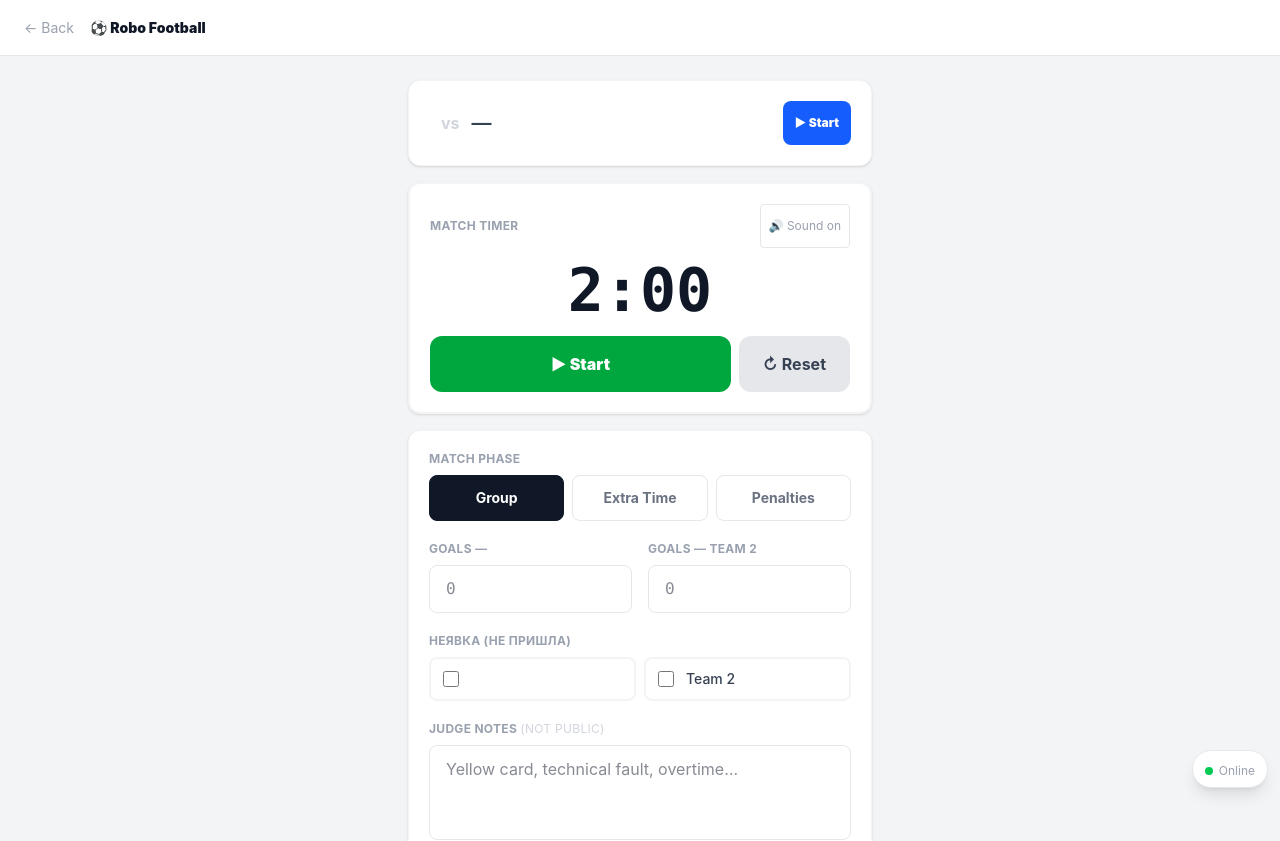
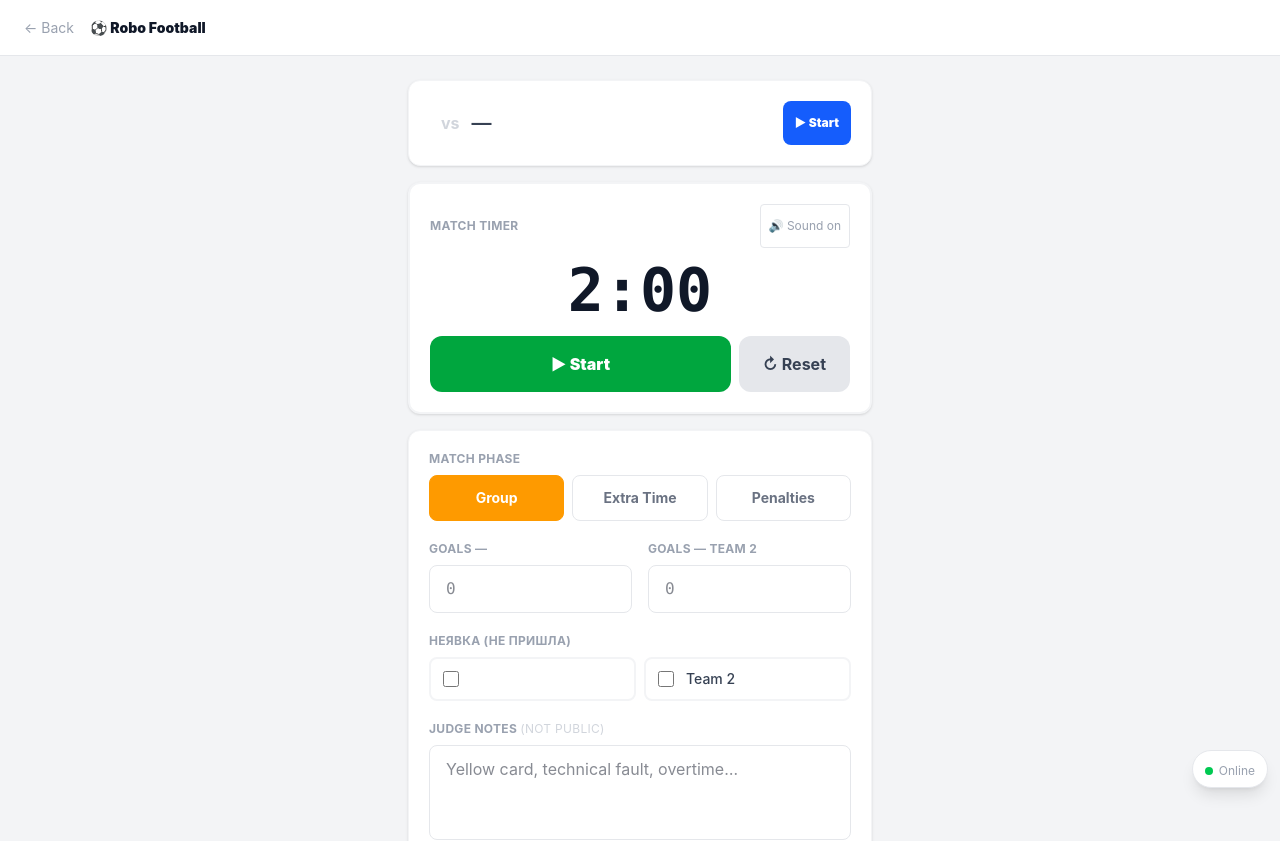
Before and after one commit to Makhkambek/StartUpFest, a Next.js app: page /judges/d/record/1 in a window 1280 px wide. Shown: the top 841 px of the page. Built offline with nearby package versions, Linux system fonts and the light colour scheme; no server answers.

Commit message:
fix: timer Start marks match active + visible phase tab selection in dark mode

```diff
--- a/src/app/judges/c/record/[id]/page.tsx
+++ b/src/app/judges/c/record/[id]/page.tsx
@@ -182,7 +182,7 @@ export default function RecordCPage() {
         </div>
 
         {/* Timer (3 min fight — rulebook §5.2) */}
-        <MatchTimer duration={180} />
+        <MatchTimer duration={180} onStart={() => { if (matchStatus === 'pending') updateMatchStatus('active') }} />
 
 
         {/* Form */}
--- a/src/app/judges/d/record/[id]/page.tsx
+++ b/src/app/judges/d/record/[id]/page.tsx
@@ -193,7 +193,7 @@ export default function RecordDPage() {
         </div>
 
         {/* Timer (2 min half) */}
-        <MatchTimer duration={120} />
+        <MatchTimer duration={120} onStart={() => { if (matchStatus === 'pending') updateMatchStatus('active') }} />
 
         {/* Form */}
         <div className="bg-white dark:bg-zinc-900 rounded-xl border border-gray-100 dark:border-zinc-800 shadow-sm p-5 space-y-5">
@@ -207,7 +207,7 @@ export default function RecordDPage() {
                 { value: 'penalties', label: 'Penalties' },
               ] as const).map(p => (
                 <button key={p.value} onClick={() => setMatchPhase(p.value)}
-                  className={`flex-1 py-3 rounded-lg text-sm font-bold border transition-colors ${matchPhase === p.value ? 'bg-gray-900 text-white border-gray-900' : 'border-gray-200 dark:border-zinc-700 text-gray-500 dark:text-zinc-400 hover:bg-gray-50 dark:hover:bg-zinc-800'}`}>
+                  className={`flex-1 py-3 rounded-lg text-sm font-bold border transition-colors ${matchPhase === p.value ? 'bg-amber-500 text-white border-amber-500 dark:bg-amber-500 dark:border-amber-500' : 'border-gray-200 dark:border-zinc-700 text-gray-500 dark:text-zinc-400 hover:bg-gray-50 dark:hover:bg-zinc-800'}`}>
                   {p.label}
                 </button>
               ))}
--- a/src/components/judges/MatchTimer.tsx
+++ b/src/components/judges/MatchTimer.tsx
@@ -5,9 +5,10 @@ interface MatchTimerProps {
   duration: number
   warnAt?: number
   onEnd?: () => void
+  onStart?: () => void
 }
 
-export function MatchTimer({ duration, warnAt = 10, onEnd }: MatchTimerProps) {
+export function MatchTimer({ duration, warnAt = 10, onEnd, onStart }: MatchTimerProps) {
   const [remaining, setRemaining] = useState(duration)
   const [running, setRunning] = useState(false)
   const [muted, setMuted] = useState(false)
@@ -82,7 +83,7 @@ export function MatchTimer({ duration, warnAt = 10, onEnd }: MatchTimerProps) {
       </div>
       <div className="flex gap-2">
         {!running ? (
-          <button onClick={() => setRunning(true)} disabled={isEnded}
+          <button onClick={() => { setRunning(true); onStart?.() }} disabled={isEnded}
             className="flex-1 bg-green-600 text-white font-black py-4 rounded-xl text-base hover:bg-green-700 disabled:opacity-30 disabled:hover:bg-green-600">
             ▶ Start
           </button>
```
